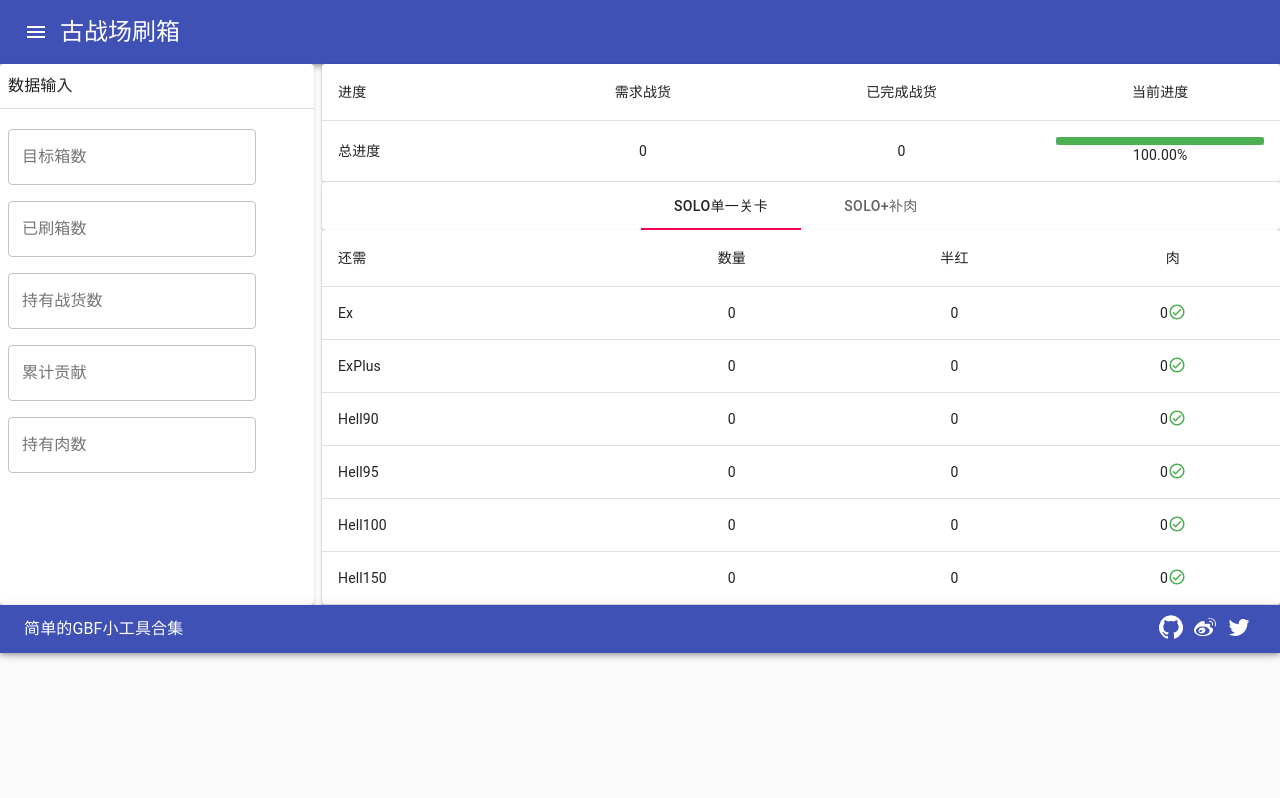
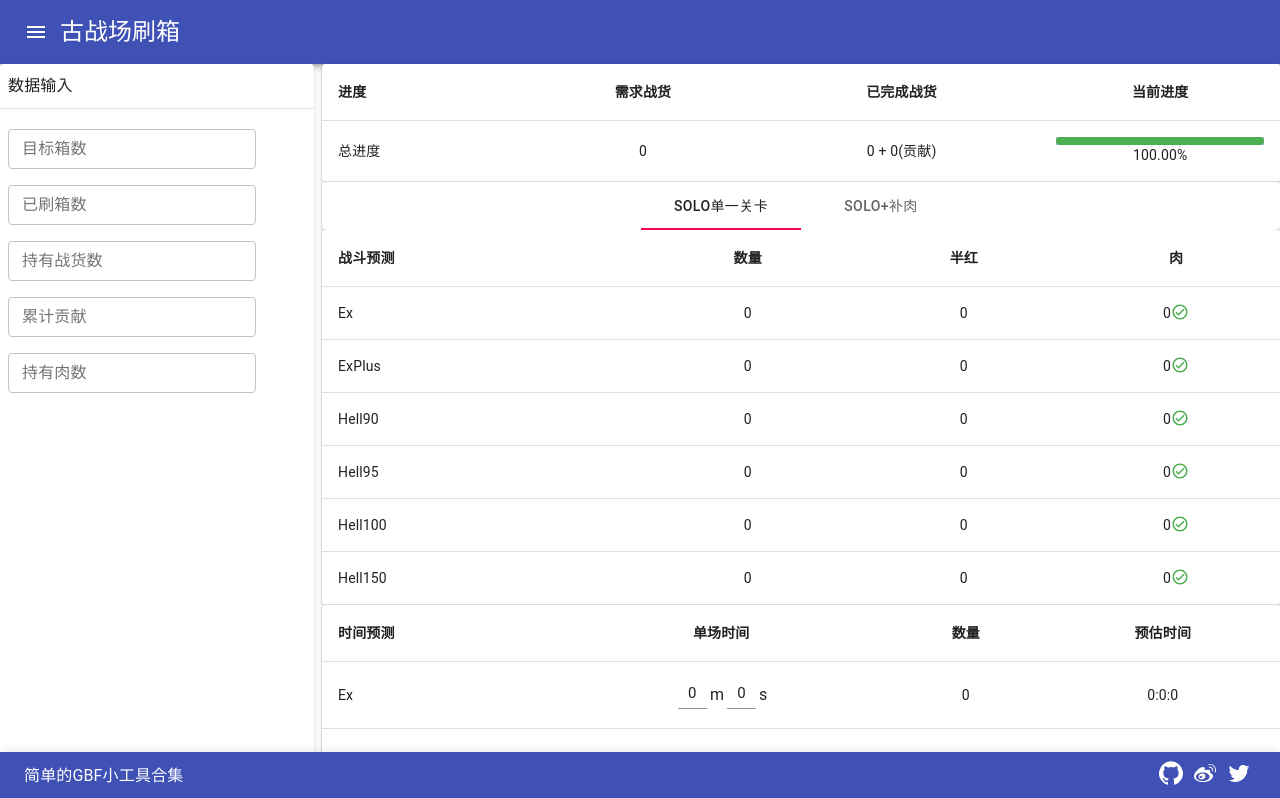
Before and after one commit to niccolozy/gbf-tools, a React (Create React App) app: page / in a window 1280 px wide. Shown: the top 798 px of the page. Built offline with nearby package versions, Linux system fonts and the light colour scheme.

Commit message:
Add time estimation section, adjust theme

```diff
--- a/src/components/BoxCalculator/BoxEstimation.js
+++ b/src/components/BoxCalculator/BoxEstimation.js
@@ -16,10 +16,18 @@ export default function BoxEstimation({ payload }) {
       <Table>
         <TableHead>
           <TableRow>
-            <TableCell>还需</TableCell>
-            <TableCell align="center">数量</TableCell>
-            <TableCell align="center">半红</TableCell>
-            <TableCell align="center">肉</TableCell>
+            <TableCell>
+              <b>战斗预测</b>
+            </TableCell>
+            <TableCell align="center">
+              <b>数量</b>
+            </TableCell>
+            <TableCell align="center">
+              <b>半红</b>
+            </TableCell>
+            <TableCell align="center">
+              <b>肉</b>
+            </TableCell>
           </TableRow>
         </TableHead>
         <TableBody>
--- a/src/components/BoxCalculator/BoxInput.js
+++ b/src/components/BoxCalculator/BoxInput.js
@@ -45,6 +45,7 @@ export default function BoxInput({ current, onChange }) {
         className={classes.input}
         onChange={onValueChange}
         value={current.targetBox === null ? "" : current.targetBox}
+        size="small"
       />
       <TextField
         name="drewBox"
@@ -53,6 +54,7 @@ export default function BoxInput({ current, onChange }) {
         className={classes.input}
         onChange={onValueChange}
         value={current.drewBox === null ? "" : current.drewBox}
+        size="small"
       />
 
       <TextField
@@ -62,6 +64,7 @@ export default function BoxInput({ current, onChange }) {
         className={classes.input}
         onChange={onValueChange}
         value={current.currentToken === null ? "" : current.currentToken}
+        size="small"
       />
       <TextField
         name="currentHonor"
@@ -70,6 +73,7 @@ export default function BoxInput({ current, onChange }) {
         className={classes.input}
         onChange={onValueChange}
         value={current.currentHonor === null ? "" : current.currentHonor}
+        size="small"
       />
       <TextField
         name="currentMeat"
@@ -78,6 +82,7 @@ export default function BoxInput({ current, onChange }) {
         className={classes.input}
         onChange={onValueChange}
         value={current.currentMeat === null ? "" : current.currentMeat}
+        size="small"
       />
     </Card>
   );
--- a/src/components/BoxCalculator/BoxProgress.js
+++ b/src/components/BoxCalculator/BoxProgress.js
@@ -38,10 +38,18 @@ export default function BoxProgress({ progress }) {
       <Table>
         <TableHead>
           <TableRow>
-            <TableCell>进度</TableCell>
-            <TableCell align="center">需求战货</TableCell>
-            <TableCell align="center">已完成战货</TableCell>
-            <TableCell align="center">当前进度</TableCell>
+            <TableCell>
+              <b>进度</b>
+            </TableCell>
+            <TableCell align="center">
+              <b>需求战货</b>
+            </TableCell>
+            <TableCell align="center">
+              <b>已完成战货</b>
+            </TableCell>
+            <TableCell align="center">
+              <b>当前进度</b>
+            </TableCell>
           </TableRow>
         </TableHead>
         <TableBody>
@@ -50,7 +58,10 @@ export default function BoxProgress({ progress }) {
               总进度
             </TableCell>
             <TableCell align="center">{total}</TableCell>
-            <TableCell align="center">{completed}</TableCell>
+            <TableCell align="center">
+              {progress.currentToken + progress.drewToken} +{" "}
+              {progress.currentTokenFromHonor}(贡献)
+            </TableCell>
             <TableCell align="center">
               <LinearProgress
                 classes={{
--- /dev/null
+++ b/src/components/BoxCalculator/TimeEstimation.js
@@ -0,0 +1,148 @@
+import React, { useState, useEffect } from "react";
+import {
+  Table,
+  TableBody,
+  TableCell,
+  TableContainer,
+  TableHead,
+  TableRow,
+  Paper,
+  TextField,
+  Grid,
+  Typography
+} from "@material-ui/core";
+import { makeStyles } from "@material-ui/core/styles";
+import { mobInfo } from "./constants.js";
+
+const useStyles = makeStyles(theme => ({
+  input: {
+    padding: 3,
+    width: 35
+  }
+}));
+
+export default function BoxEstimation({ payload }) {
+  let initTimer = {};
+  for (let mobName in mobInfo) {
+    initTimer[mobName] = { m: 0, s: 0 };
+  }
+  const [timer, setTimer] = useState(initTimer);
+  const classes = useStyles();
+  useEffect(() => {
+    let state = JSON.parse(localStorage.getItem("GWtimer"));
+    if (state !== null) {
+      setTimer(state);
+    }
+  }, []);
+
+  useEffect(() => {
+    localStorage.setItem("GWtimer", JSON.stringify(timer));
+  }, [timer]);
+
+  const computeTimeOutput = (mob, factor) => {
+    let total = (timer[mob].m * 60 + timer[mob].s) * factor;
+    let h = Math.floor(total / 3600);
+    let res = total % 3600;
+    let m = Math.floor(res / 60);
+    let s = res % 60;
+    return `${h}:${m}:${s}`;
+  };
+
+  const onValueChange = e => {
+    let newTimer = { ...timer };
+    let [mob, type] = e.target.name.split(".");
+    switch (type) {
+      case "m":
+        console.log(e.target.value);
+        newTimer[mob].m = isNaN(Number(e.target.value))
+          ? 0
+          : Number(e.target.value);
+        break;
+      case "s":
+        newTimer[mob].s = isNaN(Number(e.target.value))
+          ? 0
+          : Number(e.target.value);
+        break;
+      default:
+    }
+    setTimer(newTimer);
+    console.log(newTimer);
+  };
+
+  return (
+    <TableContainer component={Paper}>
+      <Table>
+        <TableHead>
+          <TableRow>
+            <TableCell>
+              <b>时间预测</b>
+            </TableCell>
+            <TableCell align="center">
+              <b>单场时间</b>
+            </TableCell>
+            <TableCell align="center">
+              <b>数量</b>
+            </TableCell>
+            <TableCell align="center">
+              <b>预估时间</b>
+            </TableCell>
+          </TableRow>
+        </TableHead>
+        <TableBody>
+          {Object.entries(payload.neededSolos).map(([mob, value]) => {
+            return (
+              <TableRow key={mob}>
+                <TableCell component="th" scope="row">
+                  {mob}
+                </TableCell>
+                <TableCell align="center">
+                  <Grid
+                    container
+                    alignContent="space-around"
+                    alignItems="center"
+                    justify="center"
+                  >
+                    <Grid item>
+                      <TextField
+                        name={mob + ".m"}
+                        className={classes.input}
+                        value={timer[mob].m}
+                        onChange={onValueChange}
+                        size="small"
+                        inputProps={{
+                          style: { textAlign: "center", fontSize: 15 }
+                        }}
+                      />
+                    </Grid>
+                    <Grid item>
+                      <Typography>m</Typography>
+                    </Grid>
+                    <Grid item>
+                      <TextField
+                        name={mob + ".s"}
+                        className={classes.input}
+                        value={timer[mob].s}
+                        onChange={onValueChange}
+                        size="small"
+                        inputProps={{
+                          style: { textAlign: "center", fontSize: 15 }
+                        }}
+                      />
+                    </Grid>
+                    <Grid item>
+                      <Typography>s</Typography>
+                    </Grid>
+                  </Grid>
+                </TableCell>
+                <TableCell align="center">{value.num}</TableCell>
+                <TableCell align="center">
+                  {computeTimeOutput(mob, value.num)}
+                </TableCell>
+              </TableRow>
+            );
+          })}
+        </TableBody>
+      </Table>
+    </TableContainer>
+  );
+}
--- a/src/components/BoxCalculator/index.js
+++ b/src/components/BoxCalculator/index.js
@@ -15,6 +15,7 @@ import { makeStyles } from "@material-ui/core/styles";
 import BoxInput from "./BoxInput";
 import BoxProgress from "./BoxProgress.js";
 import BoxEstimation from "./BoxEstimation.js";
+import TimeEstimation from "./TimeEstimation.js";
 import {
   calculateNeededSolo,
   calculateNeededSoloWithMeatRefill
@@ -43,24 +44,24 @@ function BoxCalculator(props) {
   const [meatChoice, setMeatChoice] = useState("Ex");
   const [soloChoice, setSoloChoice] = useState("Hell90");
   const classes = useStyles();
-  const matches = useMediaQuery(theme => theme.breakpoints.up("xs"));
 
   const onInputChange = (inputName, value) => {
+    let numValue = isNaN(value) ? 0 : value;
     switch (inputName) {
       case "targetBox":
-        setTargetBox(value);
+        setTargetBox(numValue);
         break;
       case "drewBox":
-        setDrewBox(value);
+        setDrewBox(numValue);
         break;
       case "currentToken":
-        setCurrentToken(value);
+        setCurrentToken(numValue);
         break;
       case "currentHonor":
-        setCurrentHonor(value);
+        setCurrentHonor(numValue);
         break;
       case "currentMeat":
-        setCurrentMeat(value);
+        setCurrentMeat(numValue);
         break;
       default:
     }
@@ -223,6 +224,7 @@ function BoxCalculator(props) {
           </Paper>
 
           <BoxEstimation payload={payload} />
+          <TimeEstimation payload={payload} />
         </Paper>
       </Grid>
     </Grid>
```
